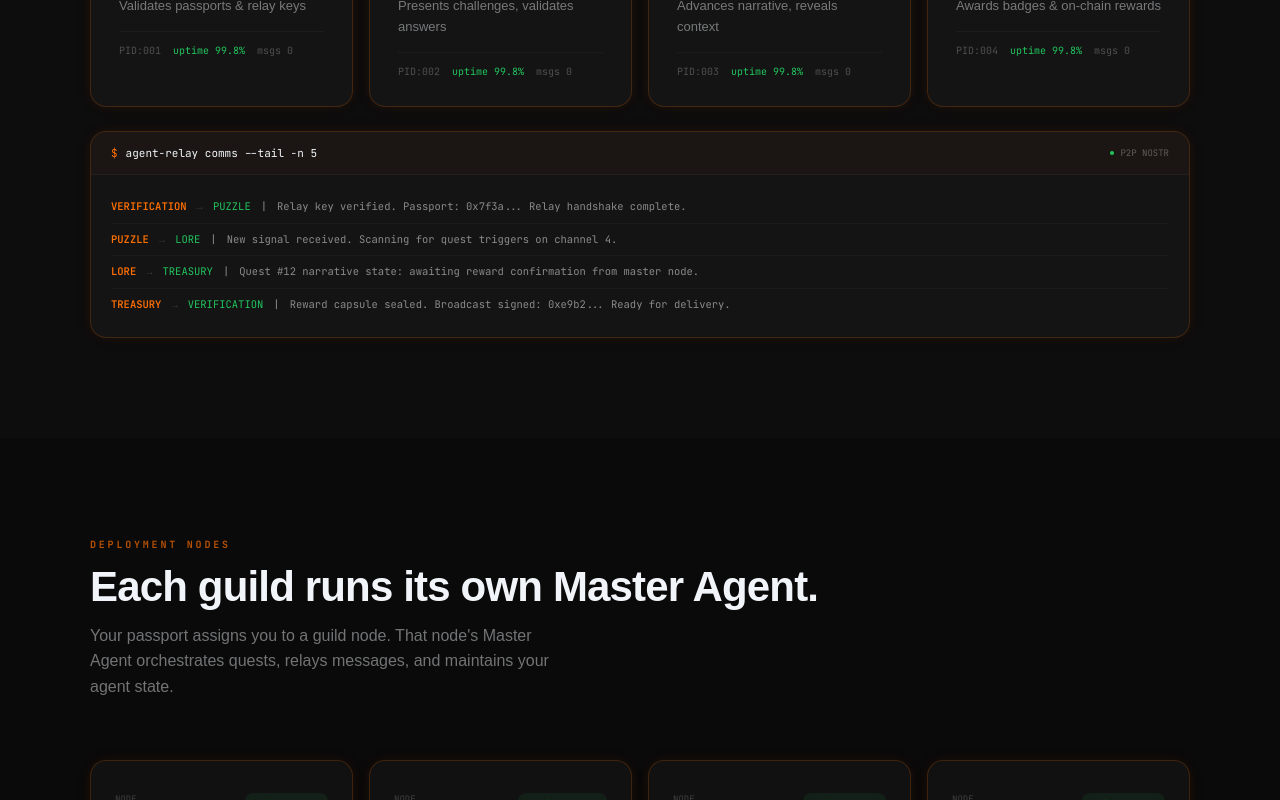
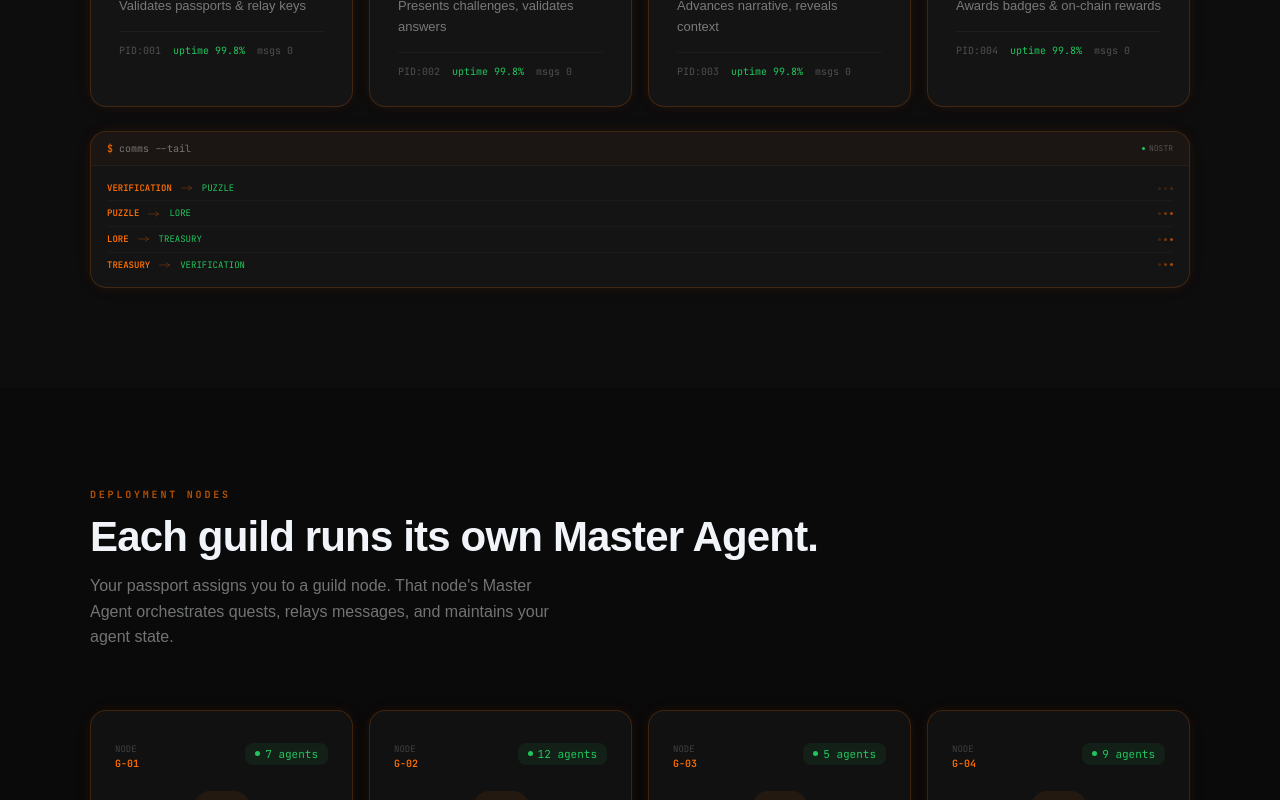
Before and after one commit to latiblack/agent-relay, a React (Vite) app in the folder packages/frontend/: page / in a window 1280 px wide. Shown: the part 1920-2720 px from the top of the page. Built offline with nearby package versions, Linux system fonts and the light colour scheme; the HTML template or start-up script is replaced by a standard one; a web font is replaced by a local one.

Commit message:
Simplify agent comms feed + trim Guide Agent desc
- Comms card: agent→agent flow only, no long descriptions, SVG arrow, pulsing dots
- Guide Agent desc: removed 'Cheap pooled LLM...' start from 'A narrated...'

```diff
--- a/packages/frontend/src/App.jsx
+++ b/packages/frontend/src/App.jsx
@@ -333,44 +333,55 @@ function LandingPage({ onStart, scrolled }) {
             ))}
           </div>
 
-          {/* Agent Message Feed — live comms simulation */}
+          {/* Agent Message Feed — live agent-to-agent flow */}
           <div style={{
             ...glassCard, marginTop: 24, overflow: 'hidden', padding: 0,
           }}>
             <div style={{
               display: 'flex', alignItems: 'center', justifyContent: 'space-between',
-              padding: '14px 20px', borderBottom: '1px solid rgba(255,255,255,0.04)',
+              padding: '10px 16px', borderBottom: '1px solid rgba(255,255,255,0.04)',
               background: 'rgba(255,111,0,0.03)',
             }}>
-              <div style={{ display: 'flex', alignItems: 'center', gap: 8, fontFamily: "'JetBrains Mono', monospace", fontSize: 11 }}>
+              <div style={{ display: 'flex', alignItems: 'center', gap: 6, fontFamily: "'JetBrains Mono', monospace", fontSize: 10 }}>
                 <span style={{ color: A }}>$</span>
-                <span style={{ color: D }}>agent-relay comms --tail -n 5</span>
+                <span style={{ color: 'rgba(255,255,255,0.4)' }}>comms --tail</span>
               </div>
               <div style={{
-                display: 'flex', alignItems: 'center', gap: 6,
-                fontSize: 9, fontFamily: "'JetBrains Mono', monospace", color: 'rgba(255,255,255,0.3)',
+                display: 'flex', alignItems: 'center', gap: 4,
+                fontSize: 8, fontFamily: "'JetBrains Mono', monospace", color: 'rgba(255,255,255,0.25)',
               }}>
-                <span style={{ width: 4, height: 4, borderRadius: '50%', background: '#22c55e', display: 'inline-block' }} />
-                P2P NOSTR
+                <span style={{ width: 3, height: 3, borderRadius: '50%', background: '#22c55e', display: 'inline-block' }} />
+                NOSTR
               </div>
             </div>
-            <div style={{ padding: '16px 20px' }}>
+            <div style={{ padding: '10px 16px' }}>
               {[
-                { from: 'VERIFICATION', to: 'PUZZLE', msg: 'Relay key verified. Passport: 0x7f3a... Relay handshake complete.' },
-                { from: 'PUZZLE', to: 'LORE', msg: 'New signal received. Scanning for quest triggers on channel 4.' },
-                { from: 'LORE', to: 'TREASURY', msg: 'Quest #12 narrative state: awaiting reward confirmation from master node.' },
-                { from: 'TREASURY', to: 'VERIFICATION', msg: 'Reward capsule sealed. Broadcast signed: 0xe9b2... Ready for delivery.' },
+                { from: 'VERIFICATION', to: 'PUZZLE' },
+                { from: 'PUZZLE', to: 'LORE' },
+                { from: 'LORE', to: 'TREASURY' },
+                { from: 'TREASURY', to: 'VERIFICATION' },
               ].map((m, i) => (
                 <div key={i} style={{
-                  display: 'flex', gap: 10, padding: '8px 0',
+                  display: 'flex', alignItems: 'center', gap: 8, padding: '6px 0',
                   borderBottom: i < 3 ? '1px solid rgba(255,255,255,0.03)' : 'none',
-                  fontFamily: "'JetBrains Mono', monospace", fontSize: 10.5, lineHeight: 1.5,
+                  fontFamily: "'JetBrains Mono', monospace", fontSize: 10, lineHeight: 1.4,
                 }}>
-                  <span style={{ color: A, whiteSpace: 'nowrap', fontWeight: 600 }}>{m.from}</span>
-                  <span style={{ color: 'rgba(255,255,255,0.15)' }}>→</span>
-                  <span style={{ color: '#22c55e', whiteSpace: 'nowrap' }}>{m.to}</span>
-                  <span style={{ color: 'rgba(255,255,255,0.5)', whiteSpace: 'nowrap' }}>|</span>
-                  <span style={{ color: 'rgba(255,255,255,0.5)' }}>{m.msg}</span>
+                  <span style={{ color: A, fontWeight: 600, fontSize: 9 }}>{m.from}</span>
+                  <svg width="14" height="10" viewBox="0 0 24 12" fill="none">
+                    <path d="M2 6h18M14 2l6 4-6 4" stroke="rgba(255,111,0,0.3)" strokeWidth="1.5"/>
+                  </svg>
+                  <span style={{ color: '#22c55e', fontSize: 9 }}>{m.to}</span>
+                  <span style={{
+                    marginLeft: 'auto', display: 'flex', gap: 3,
+                  }}>
+                    {[0,1,2].map(d => (
+                      <span key={d} style={{
+                        width: 3, height: 3, borderRadius: '50%',
+                        background: `rgba(255,111,0,${0.2 + d * 0.2})`,
+                        animation: i === 0 ? `pulseNode ${1 + d * 0.3}s infinite ${d * 0.2}s` : 'none',
+                      }} />
+                    ))}
+                  </span>
                 </div>
               ))}
             </div>
@@ -501,7 +512,7 @@ function LandingPage({ onStart, scrolled }) {
 
           {[
             { version: 'v1.0', phase: 'LIVE', title: 'Agent Console', desc: 'Real-time agent message viewer with WebSocket streaming. Watch your quest agents negotiate live over Nostr DMs.', done: true },
-            { version: 'v2.0', phase: 'BETA', title: 'Guide Agent', desc: 'Cheap pooled LLM (Haiku/4o-mini) for onboarding. A narrated agent walks new players through the first quest flow.', done: false },
+            { version: 'v2.0', phase: 'BETA', title: 'Guide Agent', desc: 'A narrated agent walks new players through the first quest flow.', done: false },
             { version: 'v3.0', phase: 'Q3', title: 'Quest State Machine', desc: 'Multi-agent orchestration with branching quest paths. Agents negotiate dynamically based on player choices and past outcomes.', done: false },
             { version: 'v4.0', phase: 'Q4', title: 'Astrid WASM Capsules', desc: 'Sandboxed agent execution for trustless operation. Agents run in WASM isolates with deterministic state transitions.', done: false },
           ].map((r, i) => (
```
